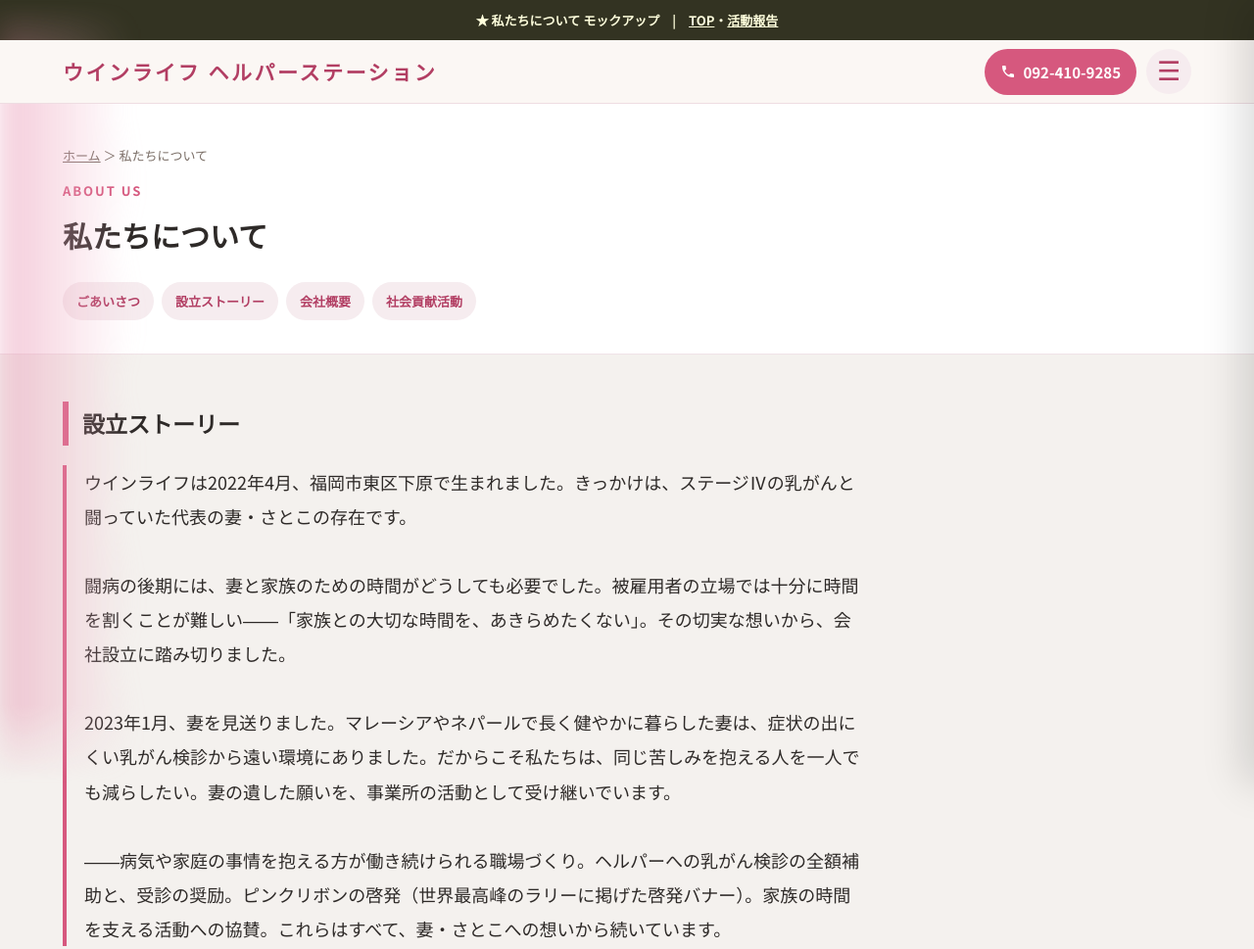
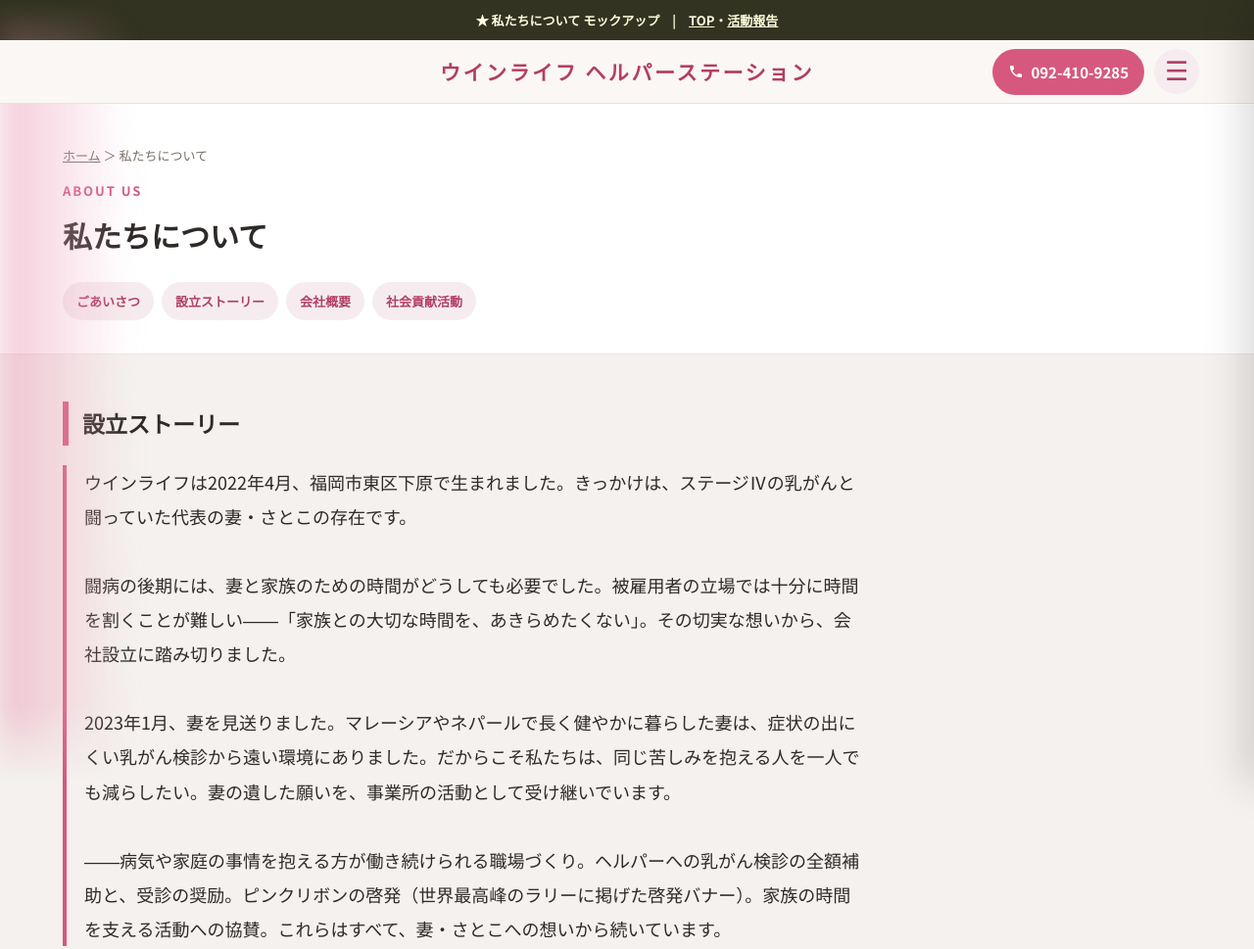
Before and after one commit to kantanagasawa93/winlife-helper-mockup, a plain HTML site: page about.html in a window 1280 px wide. Shown: the top 969 px of the page at 98% size. Drawn offline with Linux system fonts and the light colour scheme.

Commit message:
ヘッダー調整：社名を画面中央・電話＋ハンバーガーを右端へ（グリッド1fr auto 1fr＋列明示割当）／社名の字間を拡大

```diff
--- a/about.html
+++ b/about.html
@@ -52,12 +52,12 @@ footer a{color:var(--rose-deep)}
 
 /* === 共通グローバルナビ（ハンバーガー固定・社名中央） === */
 .nav{position:sticky;top:0;z-index:50;background:#fbf7f4;border-bottom:1px solid #eedde2}
-.navbar .row{width:100%;max-width:1280px;margin:0 auto;padding:0 clamp(20px,5vw,72px);display:flex;align-items:center;justify-content:space-between;height:64px;gap:14px}
+.navbar .row{width:100%;max-width:none;margin:0 auto;padding:0 clamp(20px,5vw,56px);display:grid;grid-template-columns:1fr auto 1fr;align-items:center;height:64px;gap:14px}
 .navtoggle{justify-self:end;display:inline-flex;align-items:center;justify-content:center;width:46px;height:46px;border-radius:50%;background:var(--tint);border:0;font-size:27px;color:var(--rose-deep);cursor:pointer;line-height:1;position:relative;z-index:60;transition:background .2s}
 .navtoggle:hover{background:#f0d9e1}
-.logo{font-weight:900;color:var(--rose-deep);font-size:clamp(15px,2.3vw,21px);white-space:nowrap;text-decoration:none;letter-spacing:.12em}
+.logo{grid-column:2;justify-self:center;font-weight:900;color:var(--rose-deep);font-size:clamp(15px,2.3vw,21px);white-space:nowrap;text-decoration:none;letter-spacing:.12em}
 .navspacer{display:none}
-.navtop-right{display:flex;align-items:center;gap:10px}
+.navtop-right{grid-column:3;justify-self:end;display:flex;align-items:center;gap:10px}
 .htel{display:inline-flex;align-items:center;gap:7px;background:var(--rose);color:#fff;padding:9px 16px;border-radius:999px;font-weight:700;text-decoration:none;font-size:15px;white-space:nowrap}
 .ico-tel{width:16px;height:16px}
 .menu li.telitem a .ico-tel{vertical-align:-3px;margin-right:4px}
```
Also changed, not shown: contact.html (+3 -3 lines), info-disclosure.html (+3 -3 lines), news-article.html (+3 -3 lines), news.html (+3 -3 lines), privacy.html (+3 -3 lines), recruit-lp.html (+3 -3 lines), service-homon.html (+3 -3 lines), service-jihi.html (+3 -3 lines), service-kyotaku.html (+3 -3 lines), top.html (+3 -3 lines).
